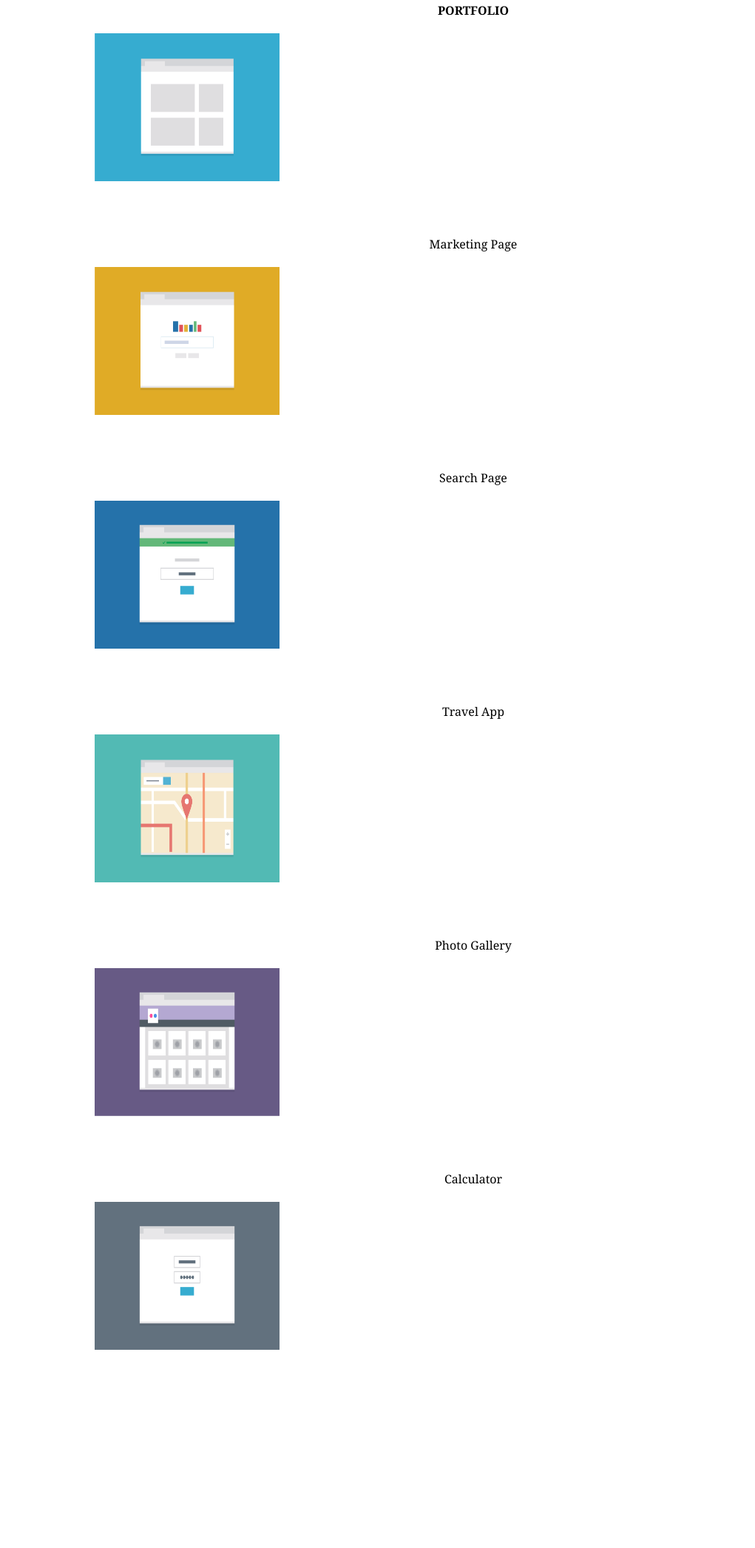
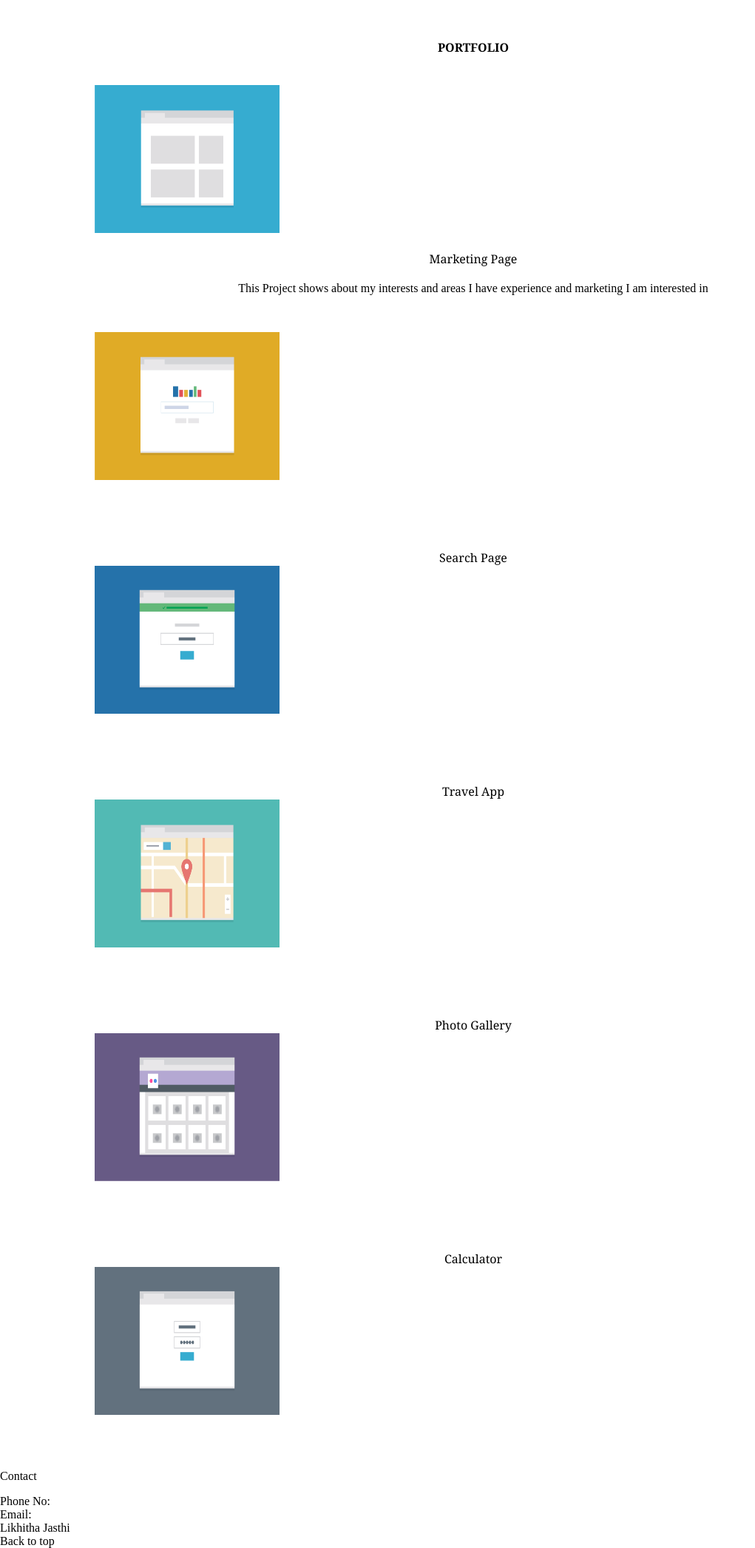
Before and after one commit to Likhithajasthi/Mobile-Responsive-Layout, a plain HTML site: page index.html in a window 1280 px wide. Shown: the part 937-3030 px from the top of the page at 74% size, without its empty margins (0-1021 px from the left). Before the commit the page ends 2836 px from the top, so only its background shows below. Drawn offline with Linux system fonts and the light colour scheme.

Commit message:
Updating text for images

```diff
--- a/index.html
+++ b/index.html
@@ -24,14 +24,13 @@
 </header>
 <main>
 <div>
+    <div class="portfolio-heading">Portfolio</div>
     <div>
-    <div class="portfolio-heading">Portfolio</div>
-    <div class="portfolio-img"><img src="images/portfolio-1.png" alt="portfolio image" width="250" height="200" class=""></div>
-        <p class="paragraph"></p>
+        <div class="portfolio-img"><img src="images/portfolio-1.png" alt="portfolio image" width="250" height="200" class=""></div>
+        <div class="portfolio-name">Marketing Page</div>
+        <p class="paragraph"> This Project shows about my interests and areas I have experience and marketing I am interested in</p>
     </div>
-
     <div>
-    <div class="portfolio-name">Marketing Page</div>
     <div class="portfolio-img"><img src="images/portfolio-2.png" alt="portfolio search page image"width="250" height="200" class=""></div>
         <p class="paragraph"></p>
     </div>
@@ -63,10 +62,18 @@
         <div class="contact"></div>
         <p></p>
     </div>
+
+    <div>
+        <div class="">Contact</div>
+        <p></p>
+        <div>Phone No:</div>
+        <div>Email:</div>
+    </div>
 </div>
 </main>
 <footer>
-
+<div class="">Likhitha Jasthi</div>
+    <div a href="#top"> Back to top</div>
 </footer>
 </body>
 </html>
--- a/style.css
+++ b/style.css
@@ -79,7 +79,7 @@ body{
     text-align: center;
     font-family: Georgia, sans-serif;
     text-transform: capitalize;
-    padding-bottom: 20px;
+    padding-top:20px;
     font-weight: 500;
 }
 .portfolio-img{
@@ -91,6 +91,8 @@ body{
     text-align: center;
     font-family: Georgia, sans-serif;
     text-transform: uppercase;
-    padding-bottom: 20px;
+    padding-top: 50px;
+    padding-bottom: 40px;
     font-weight: 600;
+
 }
```
